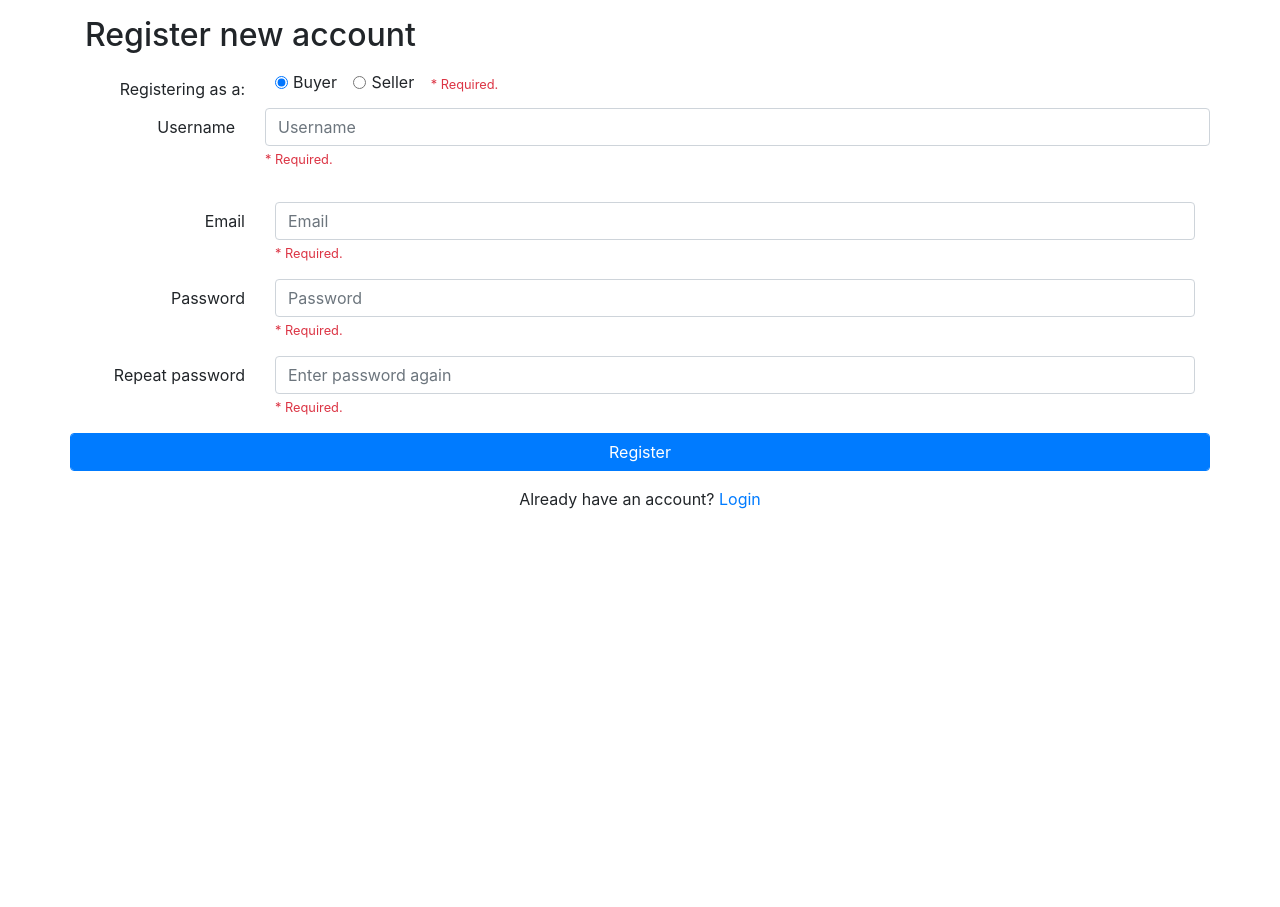
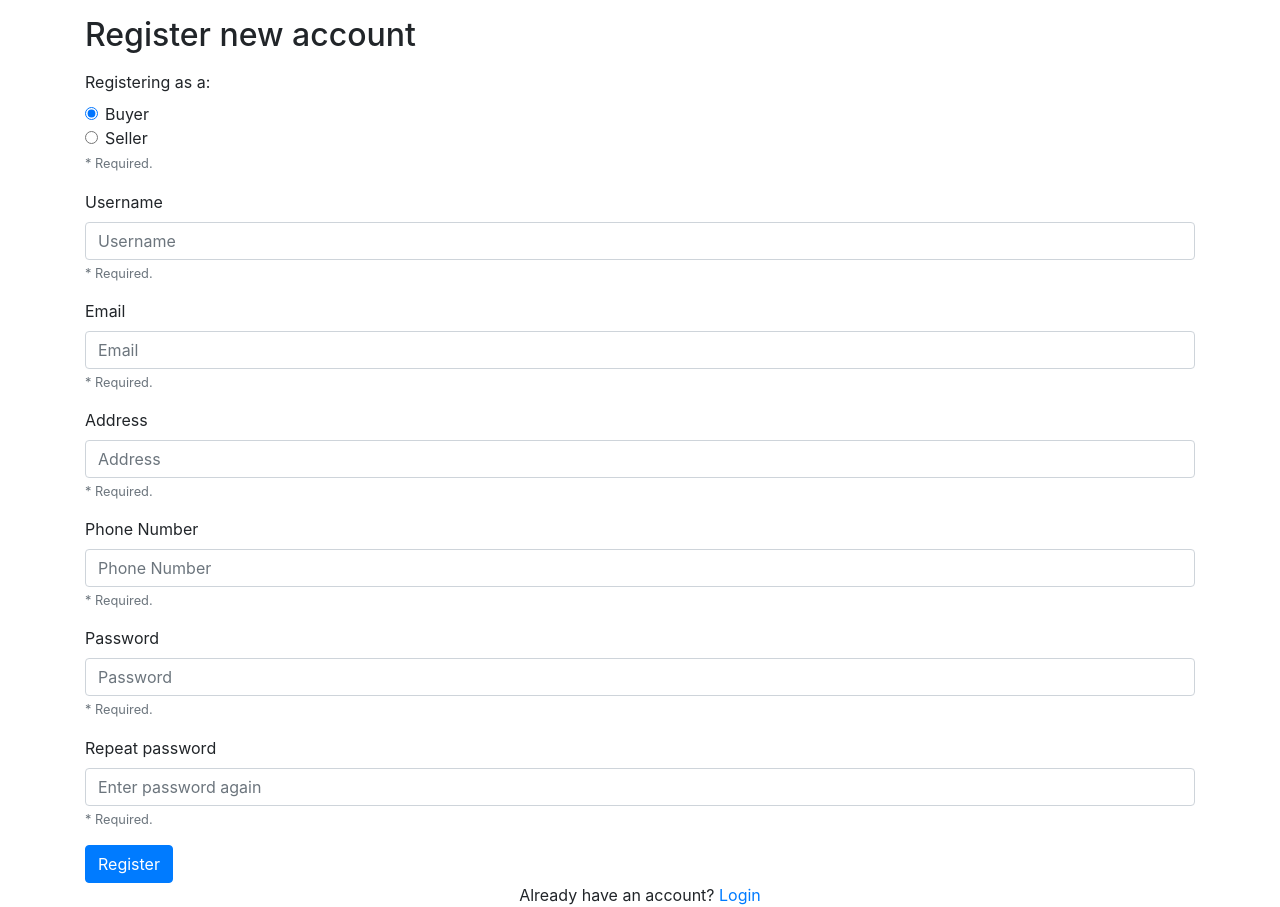
Before and after one commit to Rachel2260/Online-Auction-System, a PHP site: page /register.php in a window 1280 px wide. Shown: the part 114-1021 px from the top of the page. Before the commit the page ends 623 px from the top, so only its background shows below. Run offline with PHP 8.4, Linux system fonts and the light colour scheme.

Commit message:
update register process

```diff
--- a/register.php
+++ b/register.php
@@ -1,67 +1,65 @@
-
-<?php include_once("header.php") ?>
-
+<?php include_once("header.php"); ?>
 
 <div class="container">
     <h2 class="my-3">Register new account</h2>
-
     <!-- Register form -->
     <form method="POST" action="process_registration.php">
-  <div class="form-group row">
-    <label for="accountType" class="col-sm-2 col-form-label text-right">Registering as a:</label>
-    <div class="col-sm-10">
-      <div class="form-check form-check-inline">
-
+        <div class="form-group">
+            <label for="accountType">Registering as a:</label>
+            <div class="form-check">
                 <input class="form-check-input" type="radio" name="accountType" id="accountBuyer" value="buyer" checked>
                 <label class="form-check-label" for="accountBuyer">Buyer</label>
             </div>
-      <div class="form-check form-check-inline">
-
+            <div class="form-check">
                 <input class="form-check-input" type="radio" name="accountType" id="accountSeller" value="seller">
                 <label class="form-check-label" for="accountSeller">Seller</label>
             </div>
-      <small id="accountTypeHelp" class="form-text-inline text-muted"><span class="text-danger">* Required.</span></small>
+            <small id="accountTypeHelp" class="form-text text-muted">* Required.</small>
         </div>
-    <!-- Username input -->
-    <div class="form-group row">
-    <label for="username" class="col-sm-2 col-form-label text-right">Username</label>
-    <div class="col-sm-10">
+        <!-- username -->
+        <div class="form-group">
+            <label for="username">Username</label>
             <input type="text" class="form-control" id="username" name="username" placeholder="Username" required>
-      <small id="usernameHelp" class="form-text text-muted"><span class="text-danger">* Required.</span></small>
+            <small id="usernameHelp" class="form-text text-muted">* Required.</small>
         </div>
-  </div>
-  </div>
-  <div class="form-group row">
-    <label for="email" class="col-sm-2 col-form-label text-right">Email</label>
-    <div class="col-sm-10">
-      <!-- Added the name attribute so this input gets sent in the POST request -->
+        <!-- email -->
+        <div class="form-group">
+            <label for="email">Email</label>
             <input type="email" class="form-control" id="email" name="email" placeholder="Email" required>
-      <small id="emailHelp" class="form-text text-muted"><span class="text-danger">* Required.</span></small>
-    </div>
-  </div>
-  <div class="form-group row">
-    <label for="password" class="col-sm-2 col-form-label text-right">Password</label>
-    <div class="col-sm-10">
-      <!-- Added the name attribute so this input gets sent in the POST request -->
-      <input type="password" class="form-control" id="password" name="password" placeholder="Password" required>
-      <small id="passwordHelp" class="form-text text-muted"><span class="text-danger">* Required.</span></small>
-    </div>
-  </div>
-  <div class="form-group row">
-    <label for="passwordConfirmation" class="col-sm-2 col-form-label text-right">Repeat password</label>
-    <div class="col-sm-10">
-      <!-- Added the name attribute so this input gets sent in the POST request -->
-      <input type="password" class="form-control" id="passwordConfirmation" name="passwordConfirmation" placeholder="Enter password again" required>
-      <small id="passwordConfirmationHelp" class="form-text text-muted"><span class="text-danger">* Required.</span></small>
-    </div>
-  </div>
-  <div class="form-group row">
-    <button type="submit" class="btn btn-primary form-control">Register</button>
-  </div>
-</form>
-
-<div class="text-center">Already have an account? <a href="" data-toggle="modal" data-target="#loginModal">Login</a>
-
+            <small id="emailHelp" class="form-text text-muted">* Required.</small>
         </div>
 
-<?php include_once("footer.php") ?>
+        <!-- address -->
+        <div class="form-group">
+            <label for="address">Address</label>
+            <input type="text" class="form-control" id="address" name="address" placeholder="Address" required>
+            <small id="addressHelp" class="form-text text-muted">* Required.</small>
+        </div>
+
+        <!-- phone number -->
+        <!-- phone number must be exactly 10 digits  -->
+        <div class="form-group">
+            <label for="phoneNumber">Phone Number</label>
+            <input type="tel" class="form-control" id="phoneNumber" name="phoneNumber" placeholder="Phone Number" pattern="[0-9]{10}" title="Enter a 10-digit phone number without country code" required>
+            <small id="phoneNumberHelp" class="form-text text-muted">* Required.</small>
+        </div>
+
+        <!-- password -->
+        <div class="form-group">
+            <label for="password">Password</label>
+            <input type="password" class="form-control" id="password" name="password" placeholder="Password" required>
+            <small id="passwordHelp" class="form-text text-muted">* Required.</small>
+        </div>
+
+        <!-- Repeat password -->
+        <div class="form-group">
+            <label for="passwordConfirmation">Repeat password</label>
+            <input type="password" class="form-control" id="passwordConfirmation" name="passwordConfirmation" placeholder="Enter password again" required>
+            <small id="passwordConfirmationHelp" class="form-text text-muted">* Required.</small>
+        </div>
+        <button type="submit" class="btn btn-primary">Register</button>
+    </form>
+    <div class="text-center">Already have an account? <a href="" data-toggle="modal" data-target="#loginModal">Login</a></div>
+</div>
+
+<?php include_once("footer.php"); ?>
```
Also changed, not shown: process_registration.php (+17 -17 lines). Lines whose indentation alone changed are shown as unchanged.
